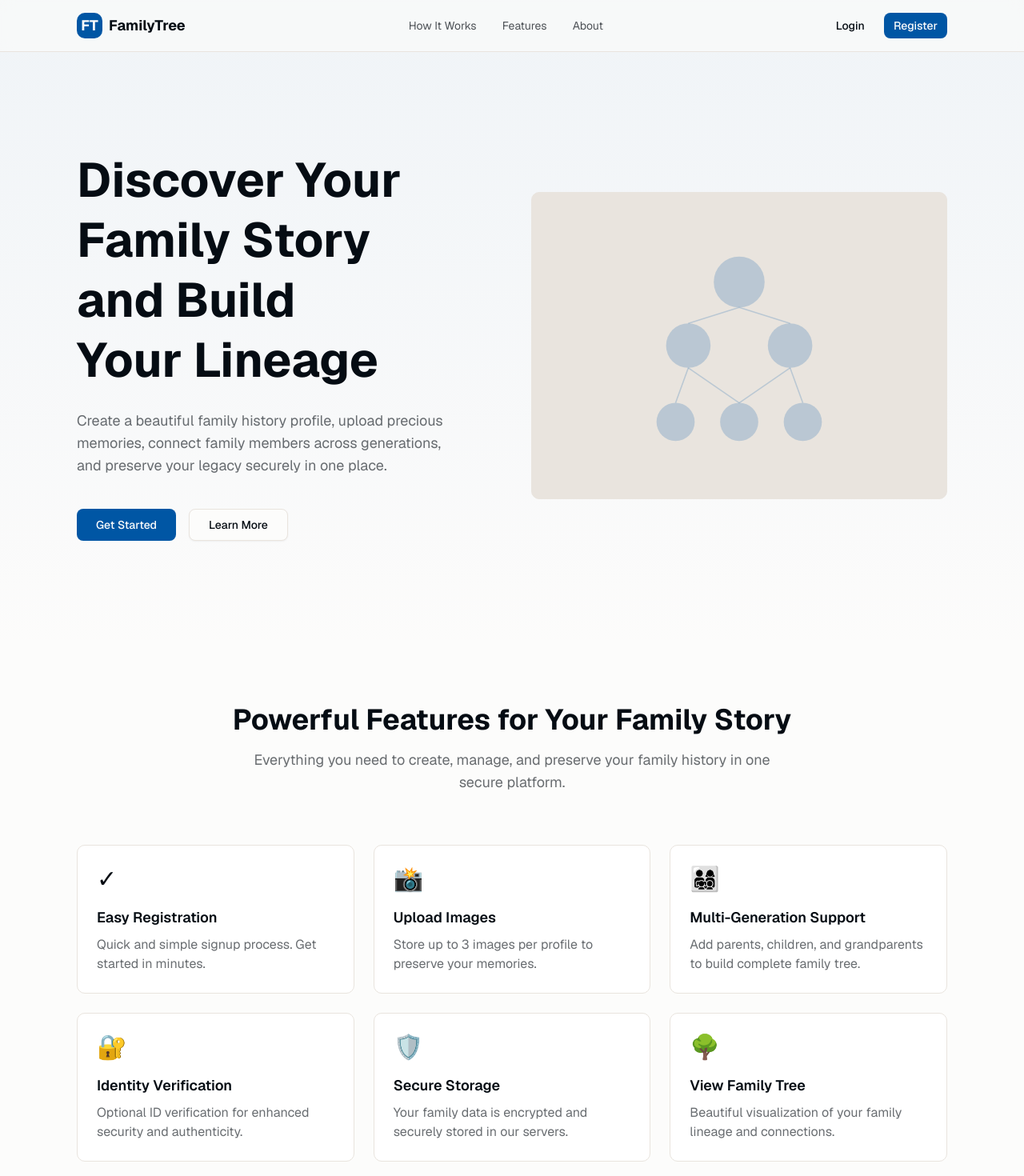
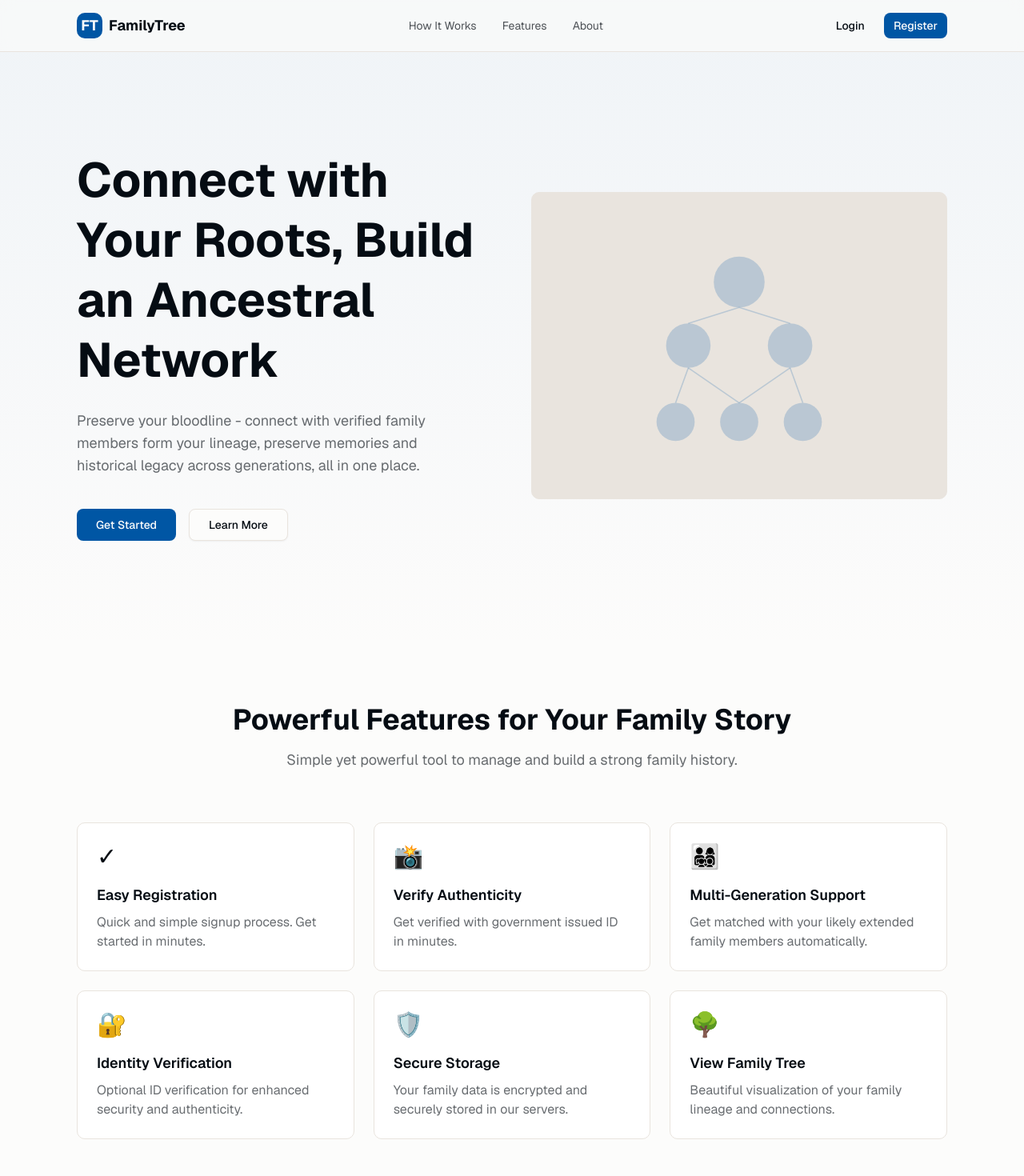
Before and after one commit to vikkysalex-crypto/family-tree-site, a Next.js app: page / in a window 1280 px wide. Shown: the top 1470 px of the page at 80% size. Built offline with nearby package versions, Linux system fonts and the light colour scheme.

Commit message:
adjustment and update nodejs

```diff
--- a/components/features.tsx
+++ b/components/features.tsx
@@ -5,13 +5,13 @@ const features = [
     icon: "✓",
   },
   {
-    title: "Upload Images",
-    description: "Store up to 3 images per profile to preserve your memories.",
+    title: "Verify Authenticity",
+    description: "Get verified with government issued ID in minutes.",
     icon: "📸",
   },
   {
     title: "Multi-Generation Support",
-    description: "Add parents, children, and grandparents to build complete family tree.",
+    description: "Get matched with your likely extended family members automatically.",
     icon: "👨‍👩‍👧‍👦",
   },
   {
@@ -38,7 +38,7 @@ export default function Features() {
         <div className="text-center space-y-4 mb-16">
           <h2 className="text-3xl sm:text-4xl font-bold text-foreground">Powerful Features for Your Family Story</h2>
           <p className="text-lg text-foreground/60 max-w-2xl mx-auto">
-            Everything you need to create, manage, and preserve your family history in one secure platform.
+            Simple yet powerful tool to manage and build a strong family history.
           </p>
         </div>
 
--- a/components/hero.tsx
+++ b/components/hero.tsx
@@ -8,11 +8,10 @@ export default function Hero() {
         <div className="grid md:grid-cols-2 gap-12 items-center">
           <div className="space-y-6">
             <h1 className="text-4xl sm:text-5xl lg:text-6xl font-bold text-foreground leading-tight text-balance">
-              Discover Your Family Story and Build Your Lineage
+             Connect with Your Roots, Build an Ancestral Network
             </h1>
             <p className="text-lg text-foreground/60 text-balance">
-              Create a beautiful family history profile, upload precious memories, connect family members across
-              generations, and preserve your legacy securely in one place.
+              Preserve your bloodline  - connect with verified family members form your lineage, preserve memories and historical legacy across generations, all in one place.
             </p>
             <div className="flex flex-col sm:flex-row gap-4 pt-4">
               <Button size="lg" asChild className="bg-primary hover:bg-primary/90">
```
Also changed, not shown: 1 other file (tests, documents, lock files or other folders).
